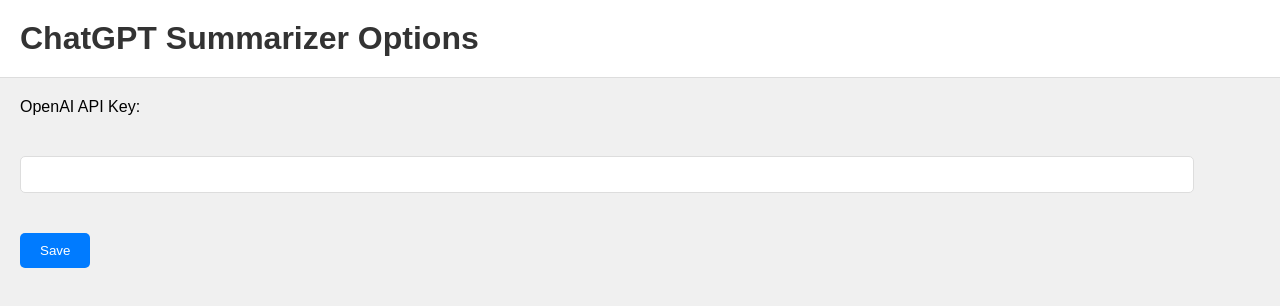
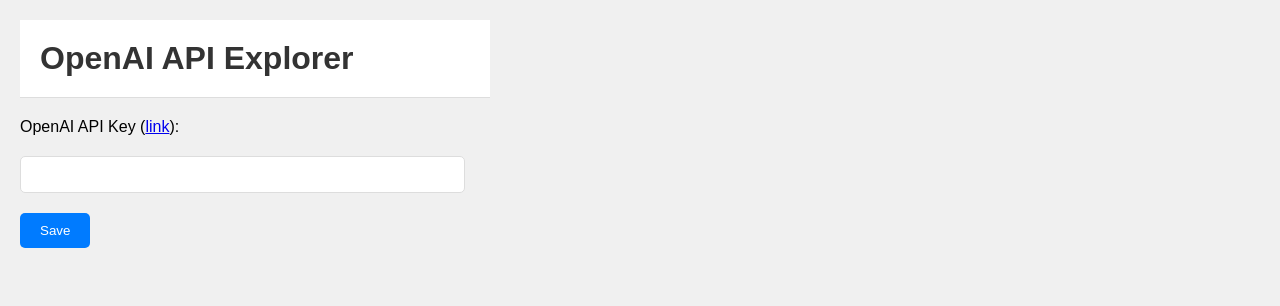
Before and after one commit to artemu78/OpenAI-API-Explorer, a browser extension: page options.html in a window 1280 px wide. Drawn offline with Linux system fonts and the light colour scheme.

Commit message:
Changed popup window

```diff
--- a/options.html
+++ b/options.html
@@ -1,13 +1,14 @@
 <!DOCTYPE html>
 <html>
   <head>
-    <title>ChatGPT Summarizer Options</title>
+    <title>OpenAI API Explorer</title>
     <style>
       body {
         font-family: Arial, sans-serif;
         margin: 0;
-        padding: 0;
+        padding: 20px;
         background-color: #f0f0f0;
+        width: 470px;
       }
       h1 {
         color: #333;
@@ -18,22 +19,22 @@
       }
       label {
         display: block;
-        margin: 20px;
+        margin-top: 20px;
       }
       input[type="text"] {
         width: 90%;
         padding: 10px;
-        margin: 20px;
         border: 1px solid #ddd;
         border-radius: 5px;
+        margin-top: 20px;
       }
       input[type="button"] {
         padding: 10px 20px;
-        margin: 20px;
         background-color: #007BFF;
         color: #fff;
         border: none;
         border-radius: 5px;
+        margin-top: 20px;
         cursor: pointer;
       }
       input[type="button"]:hover {
@@ -47,8 +48,8 @@
     <script src="options.js"></script>
   </head>
   <body>
-    <h1>ChatGPT Summarizer Options</h1>
-    <label for="apiKey">OpenAI API Key:</label>
+    <nobr><h1>OpenAI API Explorer</h1></nobr>
+    <label for="apiKey">OpenAI API Key (<a href="https://platform.openai.com/account/api-keys" _target="blank">link</a>):</label>
     <input type="text" id="apiKey" name="apiKey">
     <input type="button" value="Save" id="saveButton">
     <div id="status"></div>
```
Also changed, not shown: popup.html (+2 -2 lines), manifest.json.
